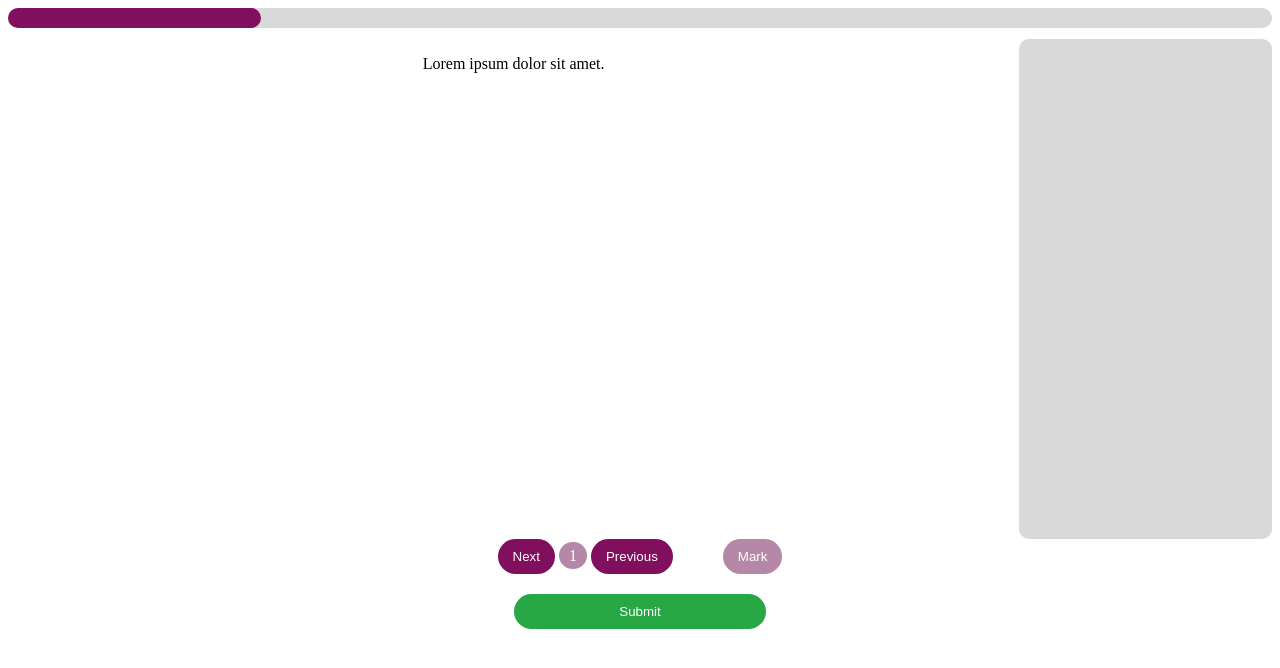
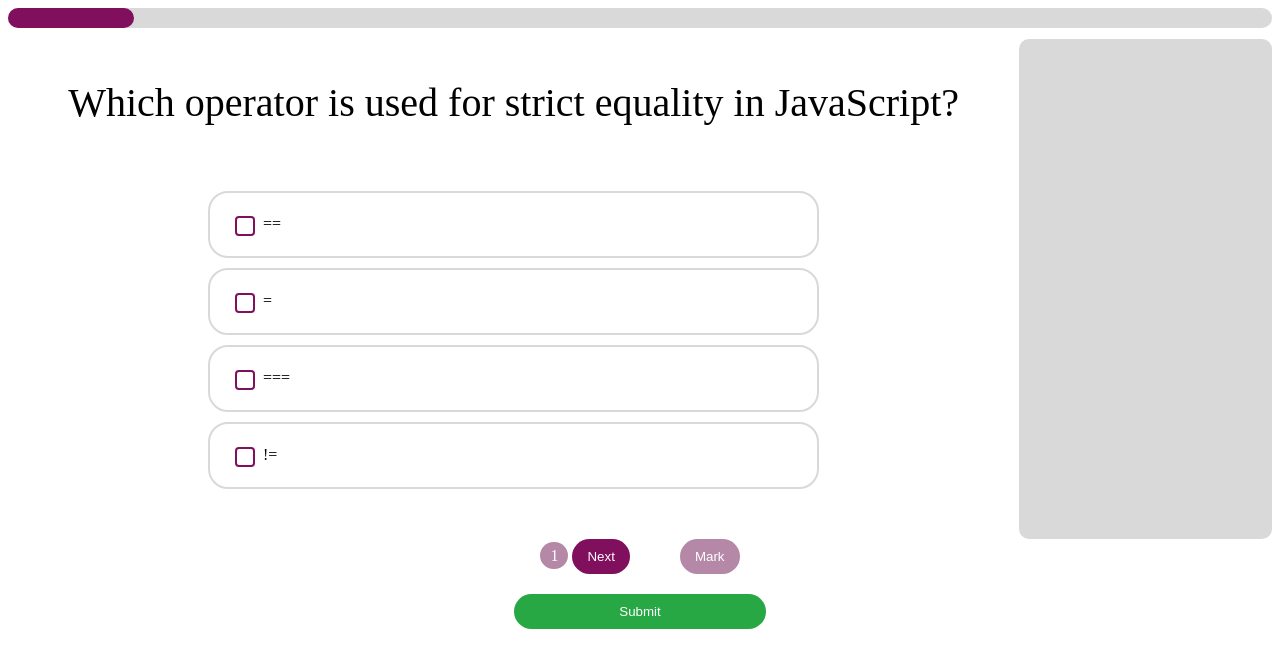
Before and after one commit to Maram-ghozal/Exam-System, a plain HTML site: page exam.html in a window 1280 px wide. Drawn offline with Linux system fonts and the light colour scheme.

Commit message:
progress bar + next and previous buttons

```diff
--- a/exam.html
+++ b/exam.html
@@ -65,47 +65,102 @@
             border-radius: 20px;
             border: none;
         }
-        .main
-        {
+
+        .main {
             margin-top: 10px;
             display: flex;
             justify-content: space-between;
         }
 
-        .markList
-        {
+        .markList {
             background-color: #dad9d9;
             height: 500px;
             width: 20%;
             border-radius: 10px;
 
         }
-        .question{
+
+        .question {
             flex-grow: 1;
             text-align: center;
+        }
+
+        .title {
+            font-size: 40px;
+
+            margin-bottom: 15px;
+        }
+
+        .answer {
+            display: flex;
+            flex-direction: column;
+            height: 200px;
+            justify-content: space-between;
+            padding: 50px 200px;
+        }
+
+        .radioInput {
+            display: flex;
+            align-items: center;
+            gap: 5px;
+            border: 2px solid #dad9d9;
+            border-radius: 20px;
+            padding: 20px;
+            margin-bottom: 10px;
+        }
+
+        .radioInput:hover {
+            background-color: #f3f3f3;
+        }
+
+        .radioInput input:checked+label {
+            font-weight: bold;
+        }
+
+        .radioInput input[type="radio"] {
+            appearance: none;
+            width: 20px;
+            height: 20px;
+            border: 2px solid #800f5e;
+            border-radius: 4px;
+            cursor: pointer;
+            position: relative;
+        }
+
+        .radioInput input[type="radio"]:checked::after {
+            content: "";
+            position: absolute;
+            top: 3px;
+            left: 3px;
+            width: 12px;
+            height: 12px;
+            background-color: #800f5e;
+            border-radius: 2px;
         }
     </style>
 </head>
 
 <body>
-    <progress class="progress" value="2" max="10"></progress>
+    <progress class="progress" value="1" max="10"></progress>
     <div class="main">
         <div class="question">
-            <p class="title">Lorem ipsum dolor sit amet.</p>
+            <p class="title"></p>
+            <div class="answer"></div>
         </div>
         <div class="markList"></div>
     </div>
     <div class="controls">
         <div class="navigation">
+            <button class="prevBtn">Previous</button>
+            <span class="index">1</span>
             <button class="nextBtn">Next</button>
-            <span class="index">1</span>
-            <button class="prevBtn">Previous</button>
         </div>
 
         <button class="markBtn">Mark</button>
     </div>
 
     <button class="subBtn">Submit</button>
+    <script src="exam.js"></script>
 </body>
 
 </html>
```
